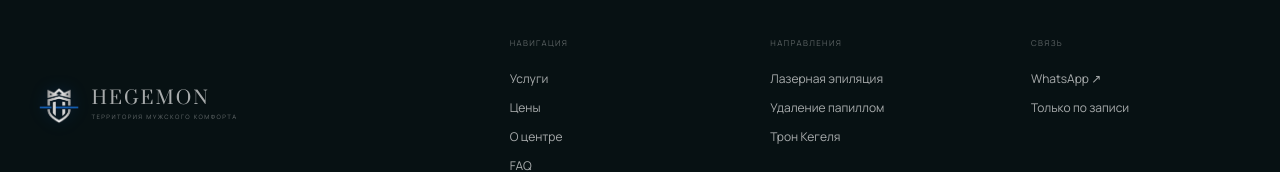
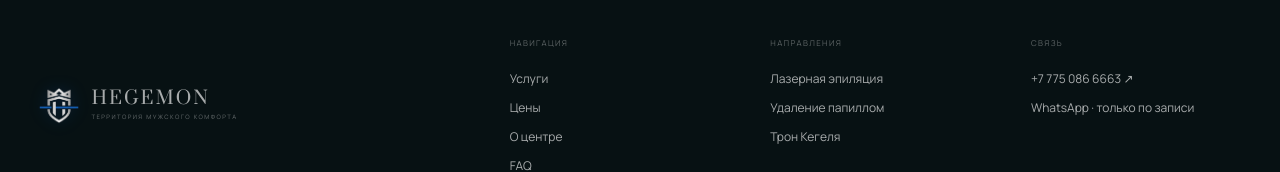
Before and after one commit to ahmedddd-code/hegemon, a React (Vite) app: page / in a window 1280 px wide. Shown: the part 2512-2684 px from the top of the page. Built offline with nearby package versions, Linux system fonts and the light colour scheme; no server answers.

Commit message:
Connect booking actions to WhatsApp

```diff
--- a/src/components/BookingCta.tsx
+++ b/src/components/BookingCta.tsx
@@ -1,3 +1,5 @@
+import { WHATSAPP_BOOKING_URL } from '../lib/contact';
+
 export function BookingCta() {
   return (
     <section className="final-cta" id="booking">
@@ -5,7 +7,7 @@ export function BookingCta() {
         <span className="eyebrow">ПЕРВЫЙ ВИЗИТ</span>
         <h2>Позаботьтесь о себе.<br /><em>Без лишних слов.</em></h2>
         <p>Выберите процедуру — детали спокойно обсудим перед началом.</p>
-        <a className="button button--light" href="https://wa.me/?text=Здравствуйте!%20Хочу%20записаться%20в%20HEGEMON" target="_blank" rel="noreferrer">Записаться в HEGEMON <span aria-hidden="true">↗</span></a>
+        <a className="button button--light" href={WHATSAPP_BOOKING_URL} target="_blank" rel="noreferrer">Записаться в HEGEMON <span aria-hidden="true">↗</span></a>
       </div>
     </section>
   );
--- a/src/components/Footer.tsx
+++ b/src/components/Footer.tsx
@@ -1,4 +1,5 @@
 import { Link } from 'wouter';
+import { WHATSAPP_BOOKING_URL, WHATSAPP_PHONE_LABEL } from '../lib/contact';
 
 export function Footer() {
   return (
@@ -7,7 +8,7 @@ export function Footer() {
         <Link className="brand brand--footer" href="/"><img src="/images/hegemon-mark-transparent.png" alt="" /><span><strong>HEGEMON</strong><small>ТЕРРИТОРИЯ МУЖСКОГО КОМФОРТА</small></span></Link>
         <div><span>НАВИГАЦИЯ</span><Link href="/services">Услуги</Link><Link href="/prices">Цены</Link><Link href="/about">О центре</Link><Link href="/faq">FAQ</Link></div>
         <div><span>НАПРАВЛЕНИЯ</span><p>Лазерная эпиляция</p><p>Удаление папиллом</p><p>Трон Кегеля</p></div>
-        <div><span>СВЯЗЬ</span><a href="https://wa.me/?text=Здравствуйте!%20Хочу%20записаться%20в%20HEGEMON" target="_blank" rel="noreferrer">WhatsApp ↗</a><p>Только по записи</p></div>
+        <div><span>СВЯЗЬ</span><a href={WHATSAPP_BOOKING_URL} target="_blank" rel="noreferrer">{WHATSAPP_PHONE_LABEL} ↗</a><p>WhatsApp · только по записи</p></div>
       </div>
       <div className="section-wrap footer__bottom"><span>© {new Date().getFullYear()} HEGEMON</span><Link href="/">На главную ↑</Link></div>
     </footer>
--- a/src/components/Header.tsx
+++ b/src/components/Header.tsx
@@ -3,6 +3,7 @@ import { Link, useLocation } from 'wouter';
 import { NotificationBell } from './NotificationCenter';
 import { Icon } from './Icon';
 import { openCommandPalette, openQrCode } from '../lib/ui-events';
+import { WHATSAPP_BOOKING_URL } from '../lib/contact';
 
 export function Header() {
   const [open, setOpen] = useState(false);
@@ -21,10 +22,10 @@ export function Header() {
         <Link className="nav__home" href="/" onClick={close}>Главная</Link>
         <Link className={current('/services')} href="/services" onClick={close}>Услуги</Link><Link className={current('/prices')} href="/prices" onClick={close}>Цены</Link><Link className={current('/about')} href="/about" onClick={close}>О центре</Link>
         <Link className={current('/visit')} href="/visit" onClick={close}>Как проходит визит</Link><Link className={current('/faq')} href="/faq" onClick={close}>FAQ</Link>
-        <a className="nav__book" href="https://wa.me/?text=Здравствуйте!%20Хочу%20записаться%20в%20HEGEMON" target="_blank" rel="noreferrer">Записаться в WhatsApp ↗</a>
+        <a className="nav__book" href={WHATSAPP_BOOKING_URL} target="_blank" rel="noreferrer">Записаться в WhatsApp ↗</a>
       </nav>
       <div className="topbar__tools"><button className="topbar__tool topbar__search" type="button" onClick={openCommandPalette} aria-label="Открыть поиск"><Icon name="search"/><kbd>Ctrl K</kbd></button><button className="topbar__tool topbar__phone" type="button" onClick={openQrCode} aria-label="Открыть на телефоне"><Icon name="phone"/></button><NotificationBell/></div>
-      {isHome ? <a className="topbar__cta" href="#booking">Записаться <span>↗</span></a> : <Link className="topbar__home" href="/">← На главную</Link>}
+      {isHome ? <a className="topbar__cta" href={WHATSAPP_BOOKING_URL} target="_blank" rel="noreferrer">Записаться <span>↗</span></a> : <Link className="topbar__home" href="/">← На главную</Link>}
       <button className={open ? 'menu-button menu-button--open' : 'menu-button'} onClick={() => setOpen((value) => !value)} aria-label={open ? 'Закрыть меню' : 'Открыть меню'} aria-expanded={open}><b>{open ? 'Закрыть' : 'Меню'}</b><span><i /><i /></span></button>
     </header>
   );
--- a/src/components/Hero.tsx
+++ b/src/components/Hero.tsx
@@ -1,4 +1,5 @@
 import { Link } from 'wouter';
+import { WHATSAPP_BOOKING_URL } from '../lib/contact';
 
 export function Hero() {
   return (
@@ -10,7 +11,7 @@ export function Hero() {
           <h1>Мужская гигиена.<br /><em>Комфорт.</em><br />Уверенность.</h1>
           <p>Деликатный уход за мужским телом в приватной и спокойной обстановке.</p>
           <div className="hero__actions">
-            <a className="button" href="#booking">Записаться <span>↗</span></a>
+            <a className="button" href={WHATSAPP_BOOKING_URL} target="_blank" rel="noreferrer">Записаться <span>↗</span></a>
             <Link className="text-link" href="/services">Выбрать услугу <span>→</span></Link>
           </div>
         </div>
--- a/src/components/HygieneSection.tsx
+++ b/src/components/HygieneSection.tsx
@@ -3,6 +3,8 @@ const benefits = [
   ['02', 'Ощущение свежести', 'Ежедневный комфорт в деликатных зонах.'],
   ['03', 'Ухоженное тело', 'Внимание к себе без лишней демонстративности.'],
 ];
+
+import { WHATSAPP_BOOKING_URL } from '../lib/contact';
 
 export function HygieneSection() {
   return (
@@ -12,7 +14,7 @@ export function HygieneSection() {
           <span className="eyebrow">БОЛЬШЕ, ЧЕМ ПРОЦЕДУРА</span>
           <h2>Интимная гигиена —<br /><em>часть мужского ухода.</em></h2>
           <p>Так же естественно, как стрижка или уход за бородой. В HEGEMON для этого есть спокойная атмосфера, мужские специалисты и полная приватность.</p>
-          <a className="text-link" href="#booking">Выбрать процедуру <span>↗</span></a>
+          <a className="text-link" href={WHATSAPP_BOOKING_URL} target="_blank" rel="noreferrer">Выбрать процедуру <span>↗</span></a>
         </div>
         <div className="hygiene__benefits">
           {benefits.map(([number, title, text]) => <article key={number}><span>{number}</span><div><h3>{title}</h3><p>{text}</p></div></article>)}
--- a/src/components/PageLayout.tsx
+++ b/src/components/PageLayout.tsx
@@ -3,7 +3,8 @@ import { Link } from 'wouter';
 import { BackButton } from './BackButton';
 import { Footer } from './Footer';
 import { Header } from './Header';
+import { WHATSAPP_BOOKING_URL } from '../lib/contact';
 
 export function PageLayout({ children, title }: { children: ReactNode; title: string }) {
-  return <div className="site-shell"><Header /><div className="page-toolbar"><div className="page-toolbar__inner"><BackButton /><span className="page-toolbar__title">{title}</span><Link className="page-toolbar__home" href="/" aria-label="Перейти на главную"><span aria-hidden="true">⌂</span> Главная</Link></div></div><main className="inner-page">{children}</main><Footer /><a className="mobile-book" href="#booking">Записаться</a></div>;
+  return <div className="site-shell"><Header /><div className="page-toolbar"><div className="page-toolbar__inner"><BackButton /><span className="page-toolbar__title">{title}</span><Link className="page-toolbar__home" href="/" aria-label="Перейти на главную"><span aria-hidden="true">⌂</span> Главная</Link></div></div><main className="inner-page">{children}</main><Footer /><a className="mobile-book" href={WHATSAPP_BOOKING_URL} target="_blank" rel="noreferrer">Записаться</a></div>;
 }
--- a/src/components/PricingSection.tsx
+++ b/src/components/PricingSection.tsx
@@ -1,4 +1,5 @@
 import { useState } from 'react';
+import { WHATSAPP_BOOKING_URL } from '../lib/contact';
 
 const zones = [
   ['Усы', '4 500 ₸'], ['Борода (контур)', '4 500 ₸'], ['Виски', '4 500 ₸'], ['Щёки', '4 500 ₸'],
@@ -36,7 +37,7 @@ export function PricingSection() {
         ) : (
           <div className="pricing__sets">{sets.map(([name, description, price], index) => <article key={name}><span>0{index + 1}</span><div><h3>{name}</h3><p>{description}</p></div><strong>{price}</strong></article>)}</div>
         )}
-        <div className="pricing__gift"><span>✦</span><p><strong>2 мини-зоны в подарок</strong><small>{tab === 'zones' ? 'при курсе от 6 процедур' : 'при выборе 6-го сета'}</small></p><a href="#booking">Записаться <b>↗</b></a></div>
+        <div className="pricing__gift"><span>✦</span><p><strong>2 мини-зоны в подарок</strong><small>{tab === 'zones' ? 'при курсе от 6 процедур' : 'при выборе 6-го сета'}</small></p><a href={WHATSAPP_BOOKING_URL} target="_blank" rel="noreferrer">Записаться <b>↗</b></a></div>
       </div>
     </section>
   );
--- a/src/components/Services.tsx
+++ b/src/components/Services.tsx
@@ -1,3 +1,5 @@
+import { WHATSAPP_BOOKING_URL } from '../lib/contact';
+
 const services = [
   { number: '01', title: ['Лазерная', 'эпиляция'], subtitle: 'Гладкость • комфорт • уход', description: 'Меньше бритья, раздражения и ежедневной рутины: лицо, тело и интимные зоны.', price: 'от 4 500 ₸', className: 'service--laser' },
   { number: '02', title: ['Удаление', 'папиллом'], subtitle: 'Деликатно • после осмотра', description: 'Специалист предварительно оценит образование и объяснит, возможна ли процедура в центре.', price: 'После осмотра', className: 'service--papilloma' },
@@ -12,7 +14,7 @@ export function Services() {
           <span className="service__number">{service.number}</span>
           <div className="service__body"><p>{service.subtitle}</p><h3>{service.title.map((line) => <span key={line}>{line}</span>)}</h3></div>
           <p className="service__description">{service.description}</p>
-          <a href="#booking"><strong>{service.price}</strong><span aria-hidden="true">↗</span></a>
+          <a href={WHATSAPP_BOOKING_URL} target="_blank" rel="noreferrer"><strong>{service.price}</strong><span aria-hidden="true">↗</span></a>
         </article>
       ))}</div>
       <p className="services__medical">Перед процедурами специалист расскажет о противопоказаниях. Кожные образования удаляются только после предварительной оценки.</p>
--- /dev/null
+++ b/src/lib/contact.ts
@@ -0,0 +1,4 @@
+const bookingMessage = encodeURIComponent('Здравствуйте! Хочу записаться в HEGEMON');
+
+export const WHATSAPP_BOOKING_URL = `https://wa.me/77750866663?text=${bookingMessage}`;
+export const WHATSAPP_PHONE_LABEL = '+7 775 086 6663';
--- a/src/pages/HomePage.tsx
+++ b/src/pages/HomePage.tsx
@@ -5,6 +5,7 @@ import { Hero } from '../components/Hero';
 import { HomeNavigation } from '../components/HomeNavigation';
 import { TrustStrip } from '../components/TrustStrip';
 import { RecentlyViewed } from '../components/RecentlyViewed';
+import { WHATSAPP_BOOKING_URL } from '../lib/contact';
 
 export function HomePage() {
   return (
@@ -13,7 +14,7 @@ export function HomePage() {
       <main>
         <Hero /><HomeNavigation /><RecentlyViewed/><TrustStrip /><BookingCta />
       </main>
-      <Footer /><a className="mobile-book" href="#booking">Записаться</a>
+      <Footer /><a className="mobile-book" href={WHATSAPP_BOOKING_URL} target="_blank" rel="noreferrer">Записаться</a>
     </div>
   );
 }
```
